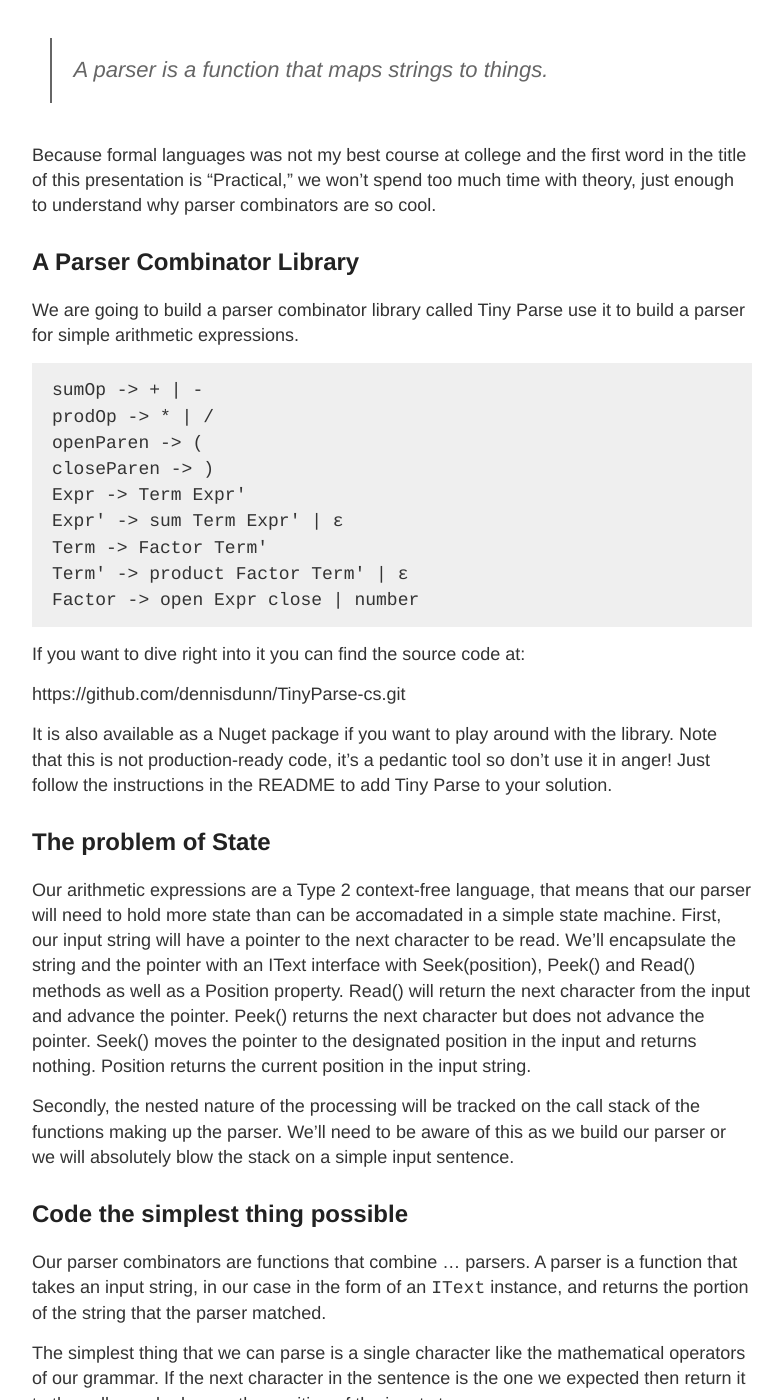
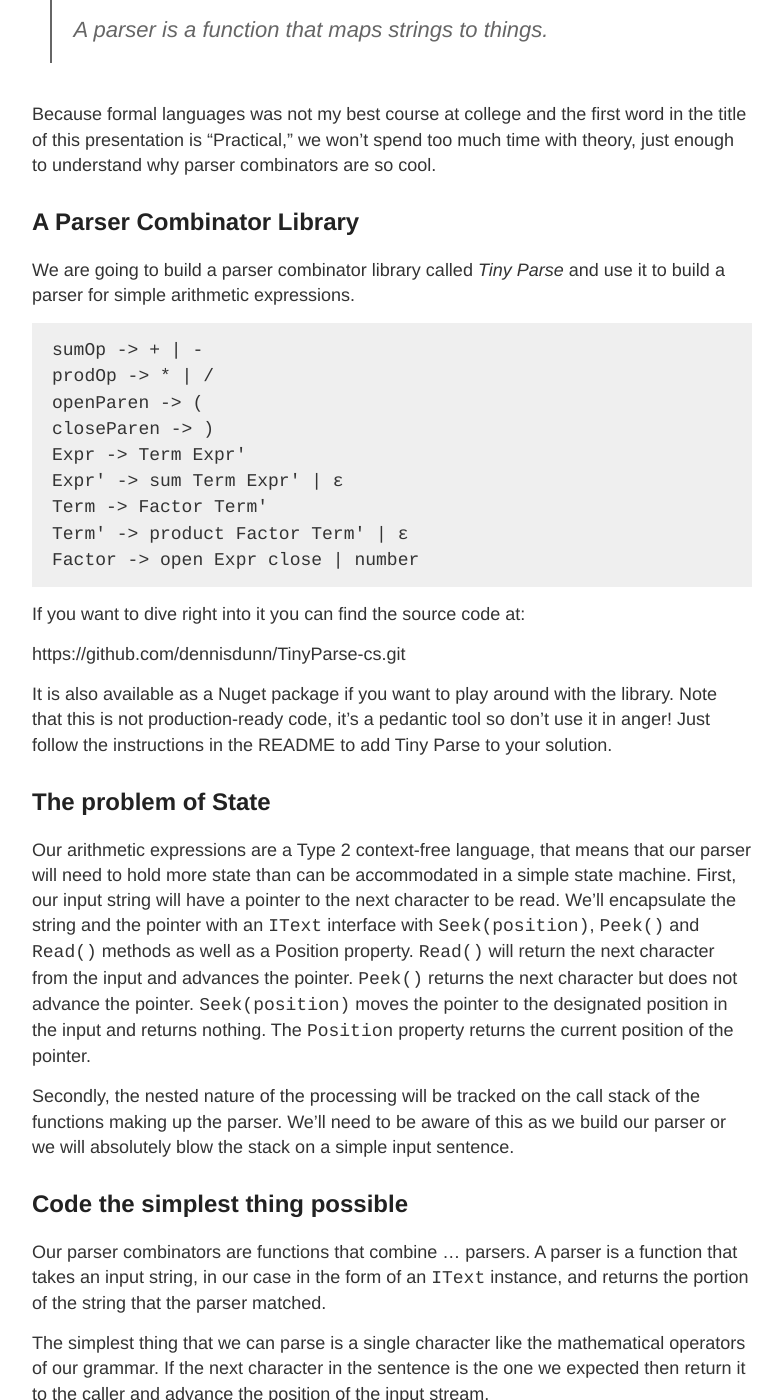
Before and after one commit to dennisdunn/dennisdunn.github.io, a Jekyll site: the page built from _posts/2022-05-01-practical-parsing-with-parser-combinators.md, in a window 1280 px wide and 1400 px high, scrolled down 525 px. Shown: the whole window, without its empty margins (248-1031 px from the left). Built offline with Jekyll 4.4.1, drawn with Linux system fonts in a browser that asks for light colours; some of the changed text lies outside the part shown.

Commit message:
Fixed some spelling errors and formatting.

````diff
--- a/_posts/2022-05-01-practical-parsing-with-parser-combinators.md
+++ b/_posts/2022-05-01-practical-parsing-with-parser-combinators.md
@@ -20,7 +19,7 @@ Because formal languages was not my best course at college and the first word in
 
 ## A Parser Combinator Library
 
-We are going to build a parser combinator library called Tiny Parse use it to build a parser for  simple arithmetic expressions.
+We are going to build a parser combinator library called _Tiny Parse_ and use it to build a parser for simple arithmetic expressions.
 
 ```
 sumOp -> + | -
@@ -43,7 +42,7 @@ It is also available as a Nuget package if you want to play around with the libr
 ## The problem of State
 
 Our arithmetic expressions are a Type 2 context-free language, that means that our parser will need to hold more state than
-can be accomadated in a simple state machine. First, our input string will have a pointer to the next character to be read. We'll encapsulate the string and the pointer with an IText interface with Seek(position), Peek() and Read() methods as well as a Position property. Read() will return the next character from the input and advance the pointer. Peek() returns the next  character but does not advance the pointer. Seek() moves the pointer to the designated position in the input and returns nothing. Position returns the current position in the input string.
+can be accommodated in a simple state machine. First, our input string will have a pointer to the next character to be read. We'll encapsulate the string and the pointer with an `IText` interface with `Seek(position)`, `Peek()` and `Read()` methods as well as a Position property. `Read()` will return the next character from the input and advances the pointer. `Peek()` returns the next  character but does not advance the pointer. `Seek(position)` moves the pointer to the designated position in the input and returns nothing. The `Position` property returns the current position of the pointer.
 
 Secondly, the nested nature of the processing will be tracked on the call stack of the functions making up the parser. We'll need to be aware of this as we build our parser or we will absolutely blow the stack on a simple input sentence.
 
@@ -98,7 +97,7 @@ Parser sumOp = Or(Char("+"), Char("-"));
 Parser prodOp = Or(Char("*"), Char("/"));
 ```
 
-Albert Einstein is credited with the aphorism  __“Make things as simple as possible, but no simpler.”__ We have a powerful programming language so let's use it accordingly. You will find that some parser combinator libraries actually use regular expressions as the basis for their parser generators.
+Albert Einstein is credited with the aphorism  _“Make things as simple as possible, but no simpler.”_ We have a powerful programming language so let's use it accordingly. You will find that some parser combinator libraries actually use regular expressions as the basis for their parser generators.
 
 The basic parser generators of our combinator library are `AnyOf()` and `Str()`. We've changed the signatures of the IText methods to accept the number of characters to peek or read.
 
````
Also changed, not shown: other parts of _posts/2022-05-01-practical-parsing-with-parser-combinators.md (+3 -4 lines).
